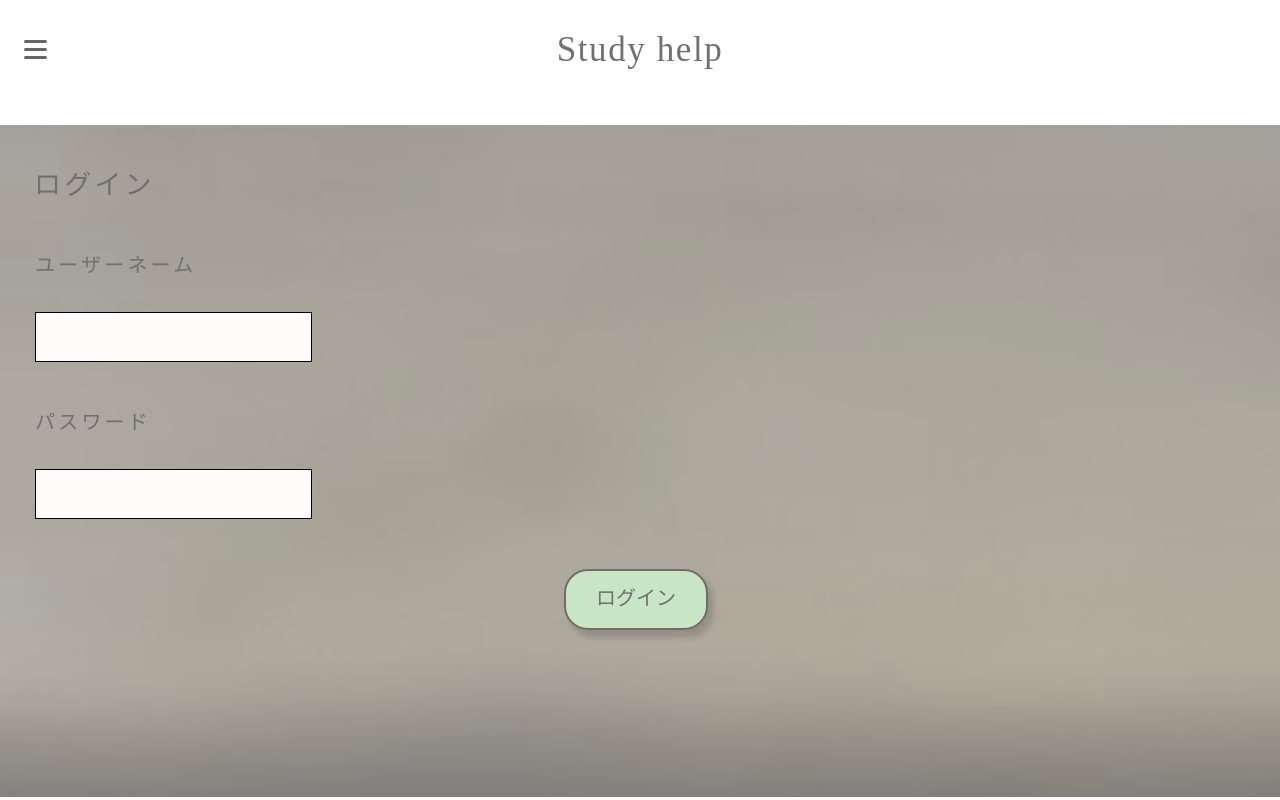
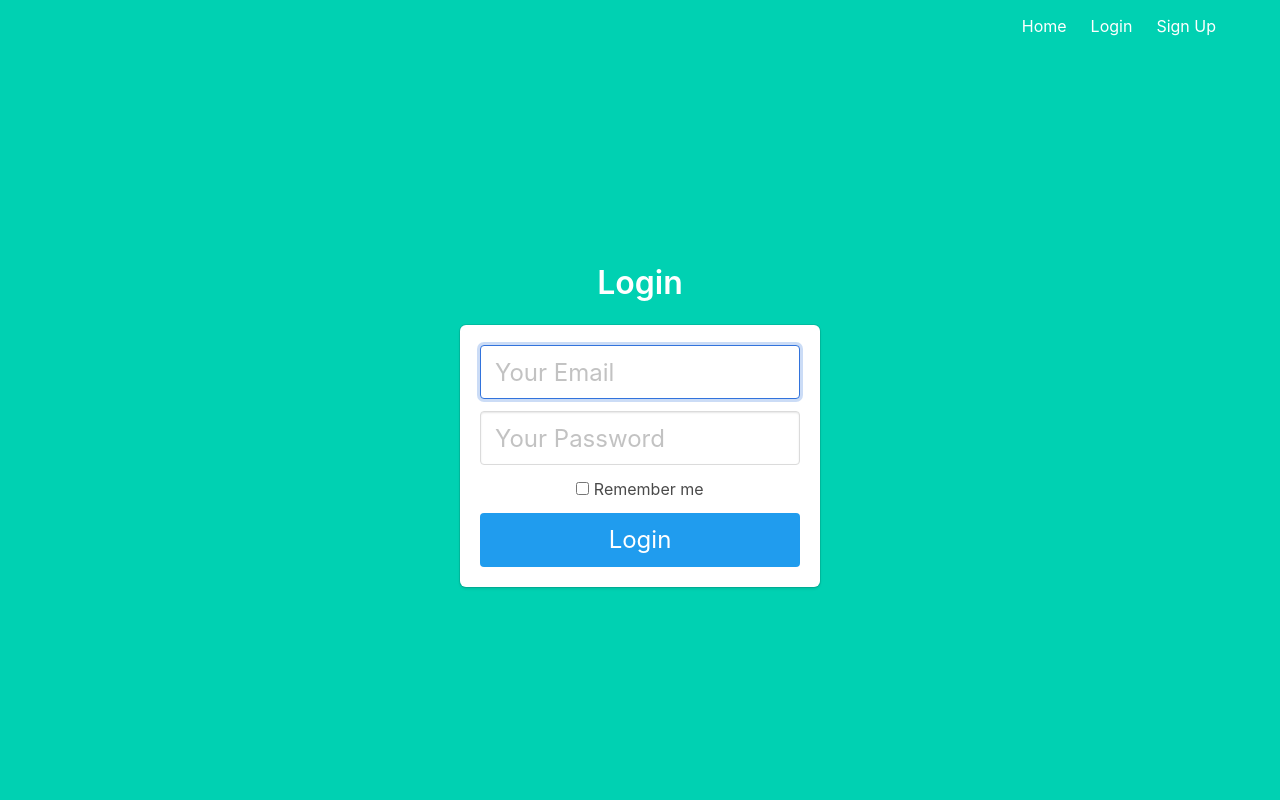
Before and after one commit to kyami0646/s17, a Flask app: template templates/login.html in a window 1280 px wide. Run offline with Flask 2, Linux system fonts and the light colour scheme; the template is opened without the code that fills it, so the values that code supplies are empty.

Commit message:
Add files via upload

```diff
--- /dev/null
+++ b/templates/base.html
@@ -0,0 +1,57 @@
+<!DOCTYPE html>
+<html>
+
+<head>
+    <meta charset="utf-8">
+    <meta http-equiv="X-UA-Compatible" content="IE=edge">
+    <meta name="viewport" content="width=device-width, initial-scale=1">
+    <title>Flask Auth Example</title>
+    <link rel="stylesheet" href="https://cdnjs.cloudflare.com/ajax/libs/bulma/0.7.2/css/bulma.min.css" />
+</head>
+
+<body>
+    <section class="hero is-primary is-fullheight">
+
+        <div class="hero-head">
+            <nav class="navbar">
+                <div class="container">
+
+                    <div id="navbarMenuHeroA" class="navbar-menu">
+                        <div class="navbar-end">
+                            <a href="{{ url_for('main.index') }}" class="navbar-item">
+                                Home
+                            </a>
+                            {% if current_user.is_authenticated %}
+                            <a href="{{ url_for('main.profile') }}" class="navbar-item">
+                                Profile
+                            </a>
+                            {% endif %}
+                            {% if not current_user.is_authenticated %}
+                            <a href="{{ url_for('auth.login') }}" class="navbar-item">
+                                Login
+                            </a>
+                            <a href="{{ url_for('auth.signup') }}" class="navbar-item">
+                                Sign Up
+                            </a>
+                            {% endif %}
+                            {% if current_user.is_authenticated %}
+                            <a href="{{ url_for('auth.logout') }}" class="navbar-item">
+                                Logout
+                            </a>
+                            {% endif %}
+                        </div>
+                    </div>
+                </div>
+            </nav>
+        </div>
+
+        <div class="hero-body">
+            <div class="container has-text-centered">
+               {% block content %}
+               {% endblock %}
+            </div>
+        </div>
+    </section>
+</body>
+
+</html>
--- a/templates/login.html
+++ b/templates/login.html
@@ -1,20 +1,36 @@
-{% extends "layout.html" %}
+{% extends "base.html" %}
 
-{% block title %}
-    Log In
-{% endblock %}
+{% block content %}
+<div class="column is-4 is-offset-4">
+    <h3 class="title">Login</h3>
+    <div class="box">
+        {% with messages = get_flashed_messages() %}
+        {% if messages %}
+            <div class="notification is-danger">
+                {{ messages[0] }}
+            </div>
+        {% endif %}
+        {% endwith %}
+        <form method="POST" action="/login">
+            <div class="field">
+                <div class="control">
+                    <input class="input is-large" type="email" name="email" placeholder="Your Email" autofocus="">
+                </div>
+            </div>
 
-{% block main %}
-    <div class="register_bg">
-        <form action="/login" method="POST">
-            <h1 class="sec_title">ログイン</h1>
-            <p class="label">ユーザーネーム</p>
-            <input class="form" type="text" name="name" id="name">
-            <p class="label">パスワード</p>
-            <input class="form" type="password" name="password" id="password"><br>
-            <div class="login_btn form_btn">
-                <input class="submit" type="submit" value="ログイン">
+            <div class="field">
+                <div class="control">
+                    <input class="input is-large" type="password" name="password" placeholder="Your Password">
+                </div>
             </div>
+            <div class="field">
+                <label class="checkbox">
+                    <input type="checkbox">
+                    Remember me
+                </label>
+            </div>
+            <button class="button is-block is-info is-large is-fullwidth">Login</button>
         </form>
     </div>
+</div>
 {% endblock %}
```
Also changed, not shown: __init__.py (added, +37 -0 lines), auth.py (added, +54 -0 lines), main.py (added, +14 -0 lines), models.py (added, +9 -0 lines), templates/index.html (+9 -37 lines), templates/profile.html (added, +7 -0 lines), templates/signup.html (added, +37 -0 lines), db.sqlite (added).
